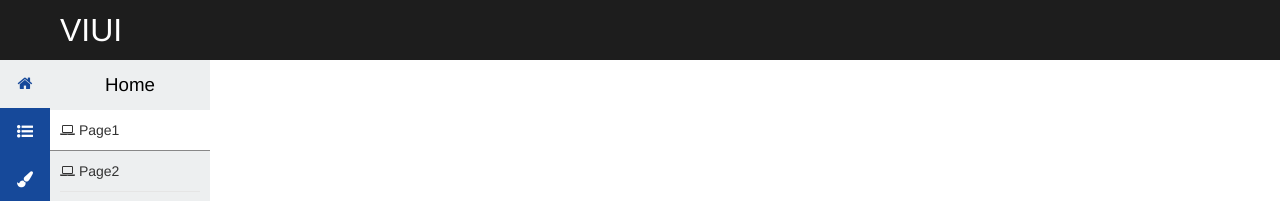
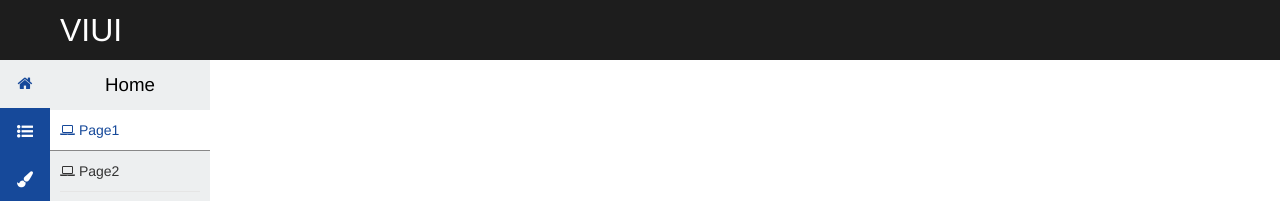
Before and after one commit to watson-yan/viui-doc, a Vue app: page /#/demo in a window 1280 px wide. Shown: the top 201 px of the page. Built offline with nearby package versions, Linux system fonts and the light colour scheme.

Commit message:
update menu

```diff
--- a/src/App.vue
+++ b/src/App.vue
@@ -12,9 +12,9 @@
                 <i :class="m.icon"></i>
               </li>
           </ul>
-          <div v-if="activeNode" class="assistant">
+          <div class="assistant">
             <h3 class="no-margin align-center">{{active.title}}</h3>
-            <ul class="unstyled-list no-margin lv2-menu">
+            <ul v-if="activeNode" class="unstyled-list no-margin lv2-menu">
               <li v-for="item of active.nodes"
                 @click="activeNode = item"
                 :class="{'active': activeNode.name == item.name}">
@@ -75,12 +75,20 @@ export default {
     active() {
       if (this.active.nodes.length > 0) {
         this.activeNode = this.active.nodes[0]
+      } else {
+        this.activeNode = null
       }
     },
     activeNode() {
-      this.$router.push({
-        path: this.activeNode.link
-      })
+      if (!this.activeNode) {
+        this.$router.push({
+          path: '/'
+        })
+      } else {
+        this.$router.push({
+          path: this.activeNode.link
+        })
+      }
     }
   },
   methods: {
--- a/src/style.scss
+++ b/src/style.scss
@@ -72,9 +72,9 @@ html, body, #app {
             }
             &.active {
               background: #fff;
-              color: #16499a;
               border-bottom: 1px solid #888;
               a {
+                color: #16499a;
                 border-bottom: none;
               }
             }
```
